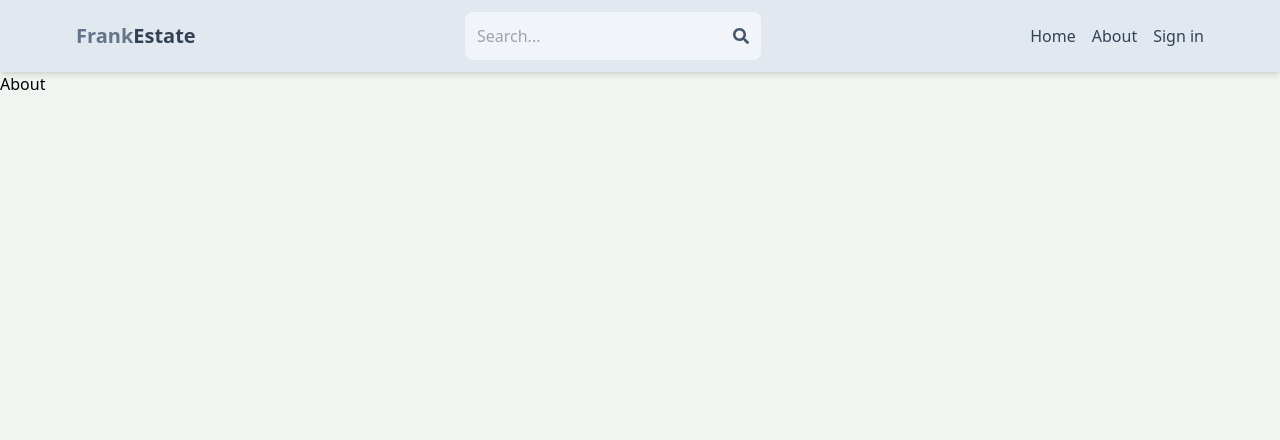
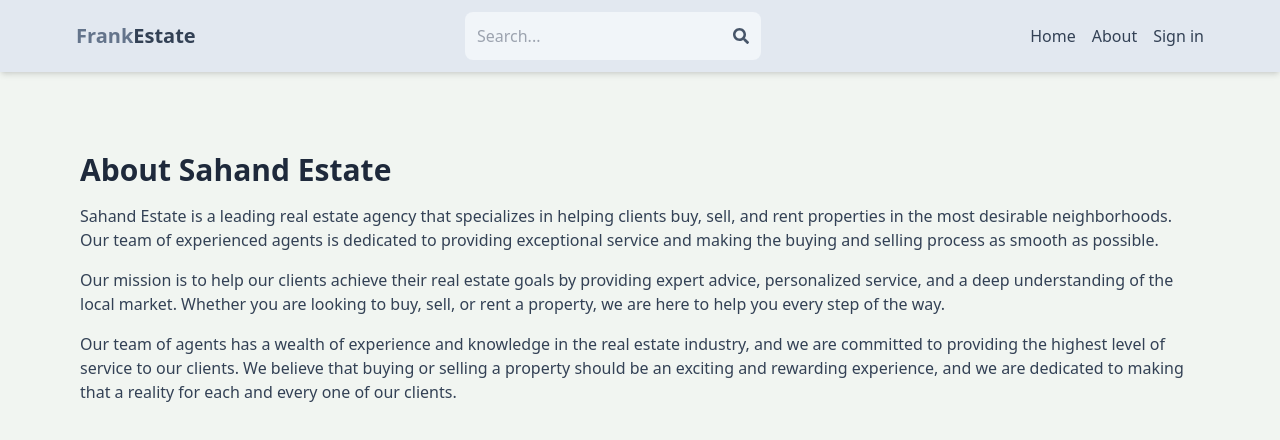
Before and after one commit to Frankebuka/mern-estate-app, a React (Vite) app in the folder frontend/: page /about in a window 1280 px wide. Shown: the top 440 px of the page. Built offline with nearby package versions, Linux system fonts and the light colour scheme; no server answers.

Commit message:
complete about page

```diff
--- a/frontend/index.html
+++ b/frontend/index.html
@@ -2,7 +2,6 @@
 <html lang="en">
   <head>
     <meta charset="UTF-8" />
-    <link rel="icon" type="image/svg+xml" href="/vite.svg" />
     <meta name="viewport" content="width=device-width, initial-scale=1.0" />
     <title>MERN Estate</title>
   </head>
--- a/frontend/src/pages/About.jsx
+++ b/frontend/src/pages/About.jsx
@@ -1,7 +1,31 @@
 import React from "react";
 
-const About = () => {
-  return <div>About</div>;
-};
-
-export default About;
+export default function About() {
+  return (
+    <div className="py-20 px-4 max-w-6xl mx-auto">
+      <h1 className="text-3xl font-bold mb-4 text-slate-800">
+        About Sahand Estate
+      </h1>
+      <p className="mb-4 text-slate-700">
+        Sahand Estate is a leading real estate agency that specializes in
+        helping clients buy, sell, and rent properties in the most desirable
+        neighborhoods. Our team of experienced agents is dedicated to providing
+        exceptional service and making the buying and selling process as smooth
+        as possible.
+      </p>
+      <p className="mb-4 text-slate-700">
+        Our mission is to help our clients achieve their real estate goals by
+        providing expert advice, personalized service, and a deep understanding
+        of the local market. Whether you are looking to buy, sell, or rent a
+        property, we are here to help you every step of the way.
+      </p>
+      <p className="mb-4 text-slate-700">
+        Our team of agents has a wealth of experience and knowledge in the real
+        estate industry, and we are committed to providing the highest level of
+        service to our clients. We believe that buying or selling a property
+        should be an exciting and rewarding experience, and we are dedicated to
+        making that a reality for each and every one of our clients.
+      </p>
+    </div>
+  );
+}
--- a/frontend/src/pages/Home.jsx
+++ b/frontend/src/pages/Home.jsx
@@ -11,7 +11,6 @@
   const [saleListings, setSaleListings] = useState([]);
   const [rentListings, setRentListings] = useState([]);
   SwiperCore.use([Navigation]);
-  console.log(offerListings);
 
   useEffect(() => {
     const fetchOfferListings = async () => {
```
